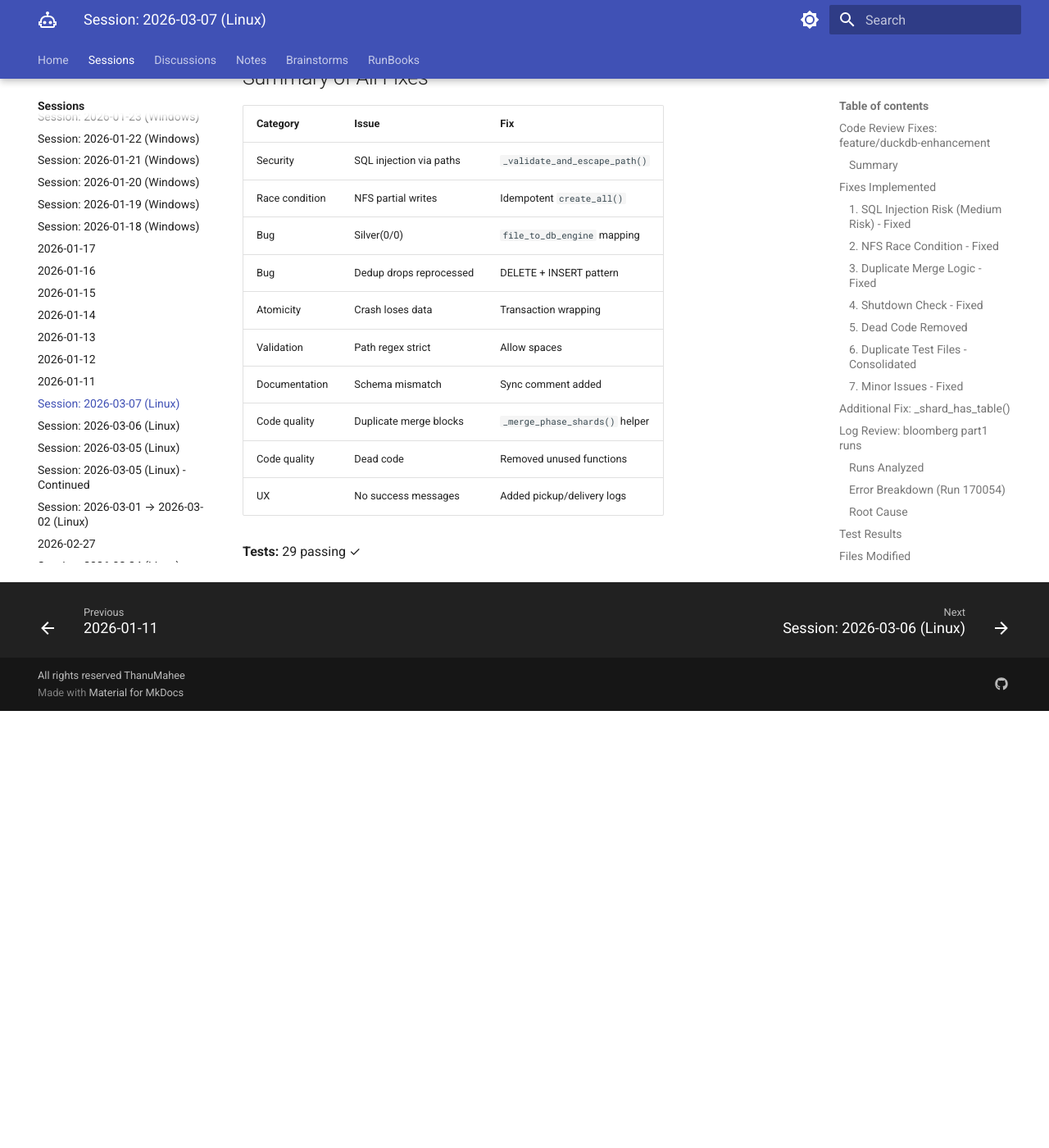
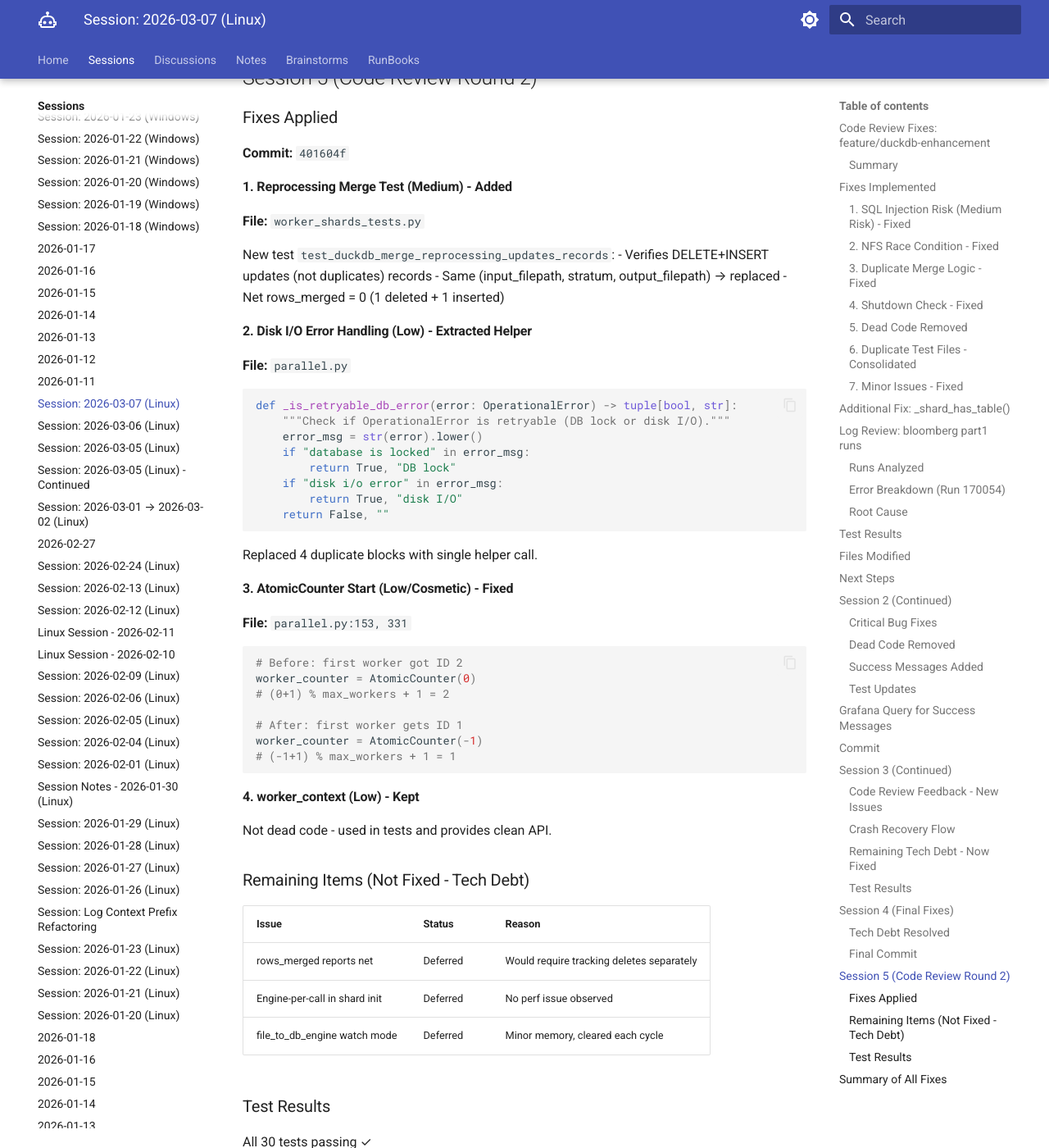
Before and after one commit to ThanuMahee12/AgentContext, an MkDocs documentation site: the page built from docs/sessions/claude/l-2026-03-07.md, in a window 1280 px wide and 1400 px high, scrolled down 8588 px. Shown: the whole window at 82% size. Built offline with MkDocs 1.6.1 and Material for MkDocs 9.7.7, drawn with Linux system fonts in a browser that asks for light colours; before the commit the page ends 9455 px from its top, so only the background shows below that.

Commit message:
update session notes: code review round 2 fixes

````diff
--- a/docs/sessions/claude/l-2026-03-07.md
+++ b/docs/sessions/claude/l-2026-03-07.md
@@ -355,6 +355,65 @@ fix: add transaction atomicity and path validation improvements
 
 ---
 
+## Session 5 (Code Review Round 2)
+
+### Fixes Applied
+
+**Commit:** `401604f`
+
+#### 1. Reprocessing Merge Test (Medium) - Added
+**File:** `worker_shards_tests.py`
+
+New test `test_duckdb_merge_reprocessing_updates_records`:
+- Verifies DELETE+INSERT updates (not duplicates) records
+- Same (input_filepath, stratum, output_filepath) → replaced
+- Net rows_merged = 0 (1 deleted + 1 inserted)
+
+#### 2. Disk I/O Error Handling (Low) - Extracted Helper
+**File:** `parallel.py`
+
+```python
+def _is_retryable_db_error(error: OperationalError) -> tuple[bool, str]:
+    """Check if OperationalError is retryable (DB lock or disk I/O)."""
+    error_msg = str(error).lower()
+    if "database is locked" in error_msg:
+        return True, "DB lock"
+    if "disk i/o error" in error_msg:
+        return True, "disk I/O"
+    return False, ""
+```
+
+Replaced 4 duplicate blocks with single helper call.
+
+#### 3. AtomicCounter Start (Low/Cosmetic) - Fixed
+**File:** `parallel.py:153, 331`
+
+```python
+# Before: first worker got ID 2
+worker_counter = AtomicCounter(0)
+# (0+1) % max_workers + 1 = 2
+
+# After: first worker gets ID 1
+worker_counter = AtomicCounter(-1)
+# (-1+1) % max_workers + 1 = 1
+```
+
+#### 4. worker_context (Low) - Kept
+Not dead code - used in tests and provides clean API.
+
+### Remaining Items (Not Fixed - Tech Debt)
+
+| Issue | Status | Reason |
+|-------|--------|--------|
+| rows_merged reports net | Deferred | Would require tracking deletes separately |
+| Engine-per-call in shard init | Deferred | No perf issue observed |
+| file_to_db_engine watch mode | Deferred | Minor memory, cleared each cycle |
+
+### Test Results
+All 30 tests passing ✓
+
+---
+
 ## Summary of All Fixes
 
 | Category | Issue | Fix |
````
